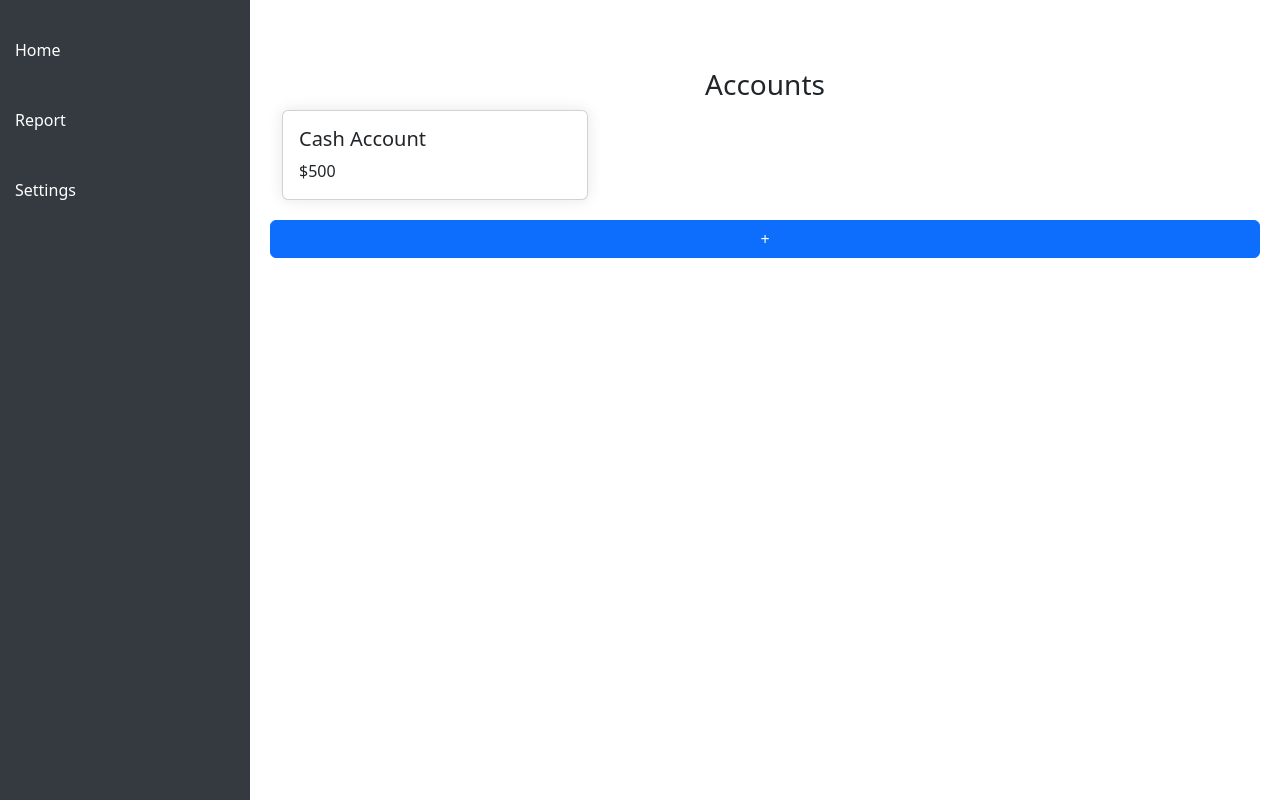
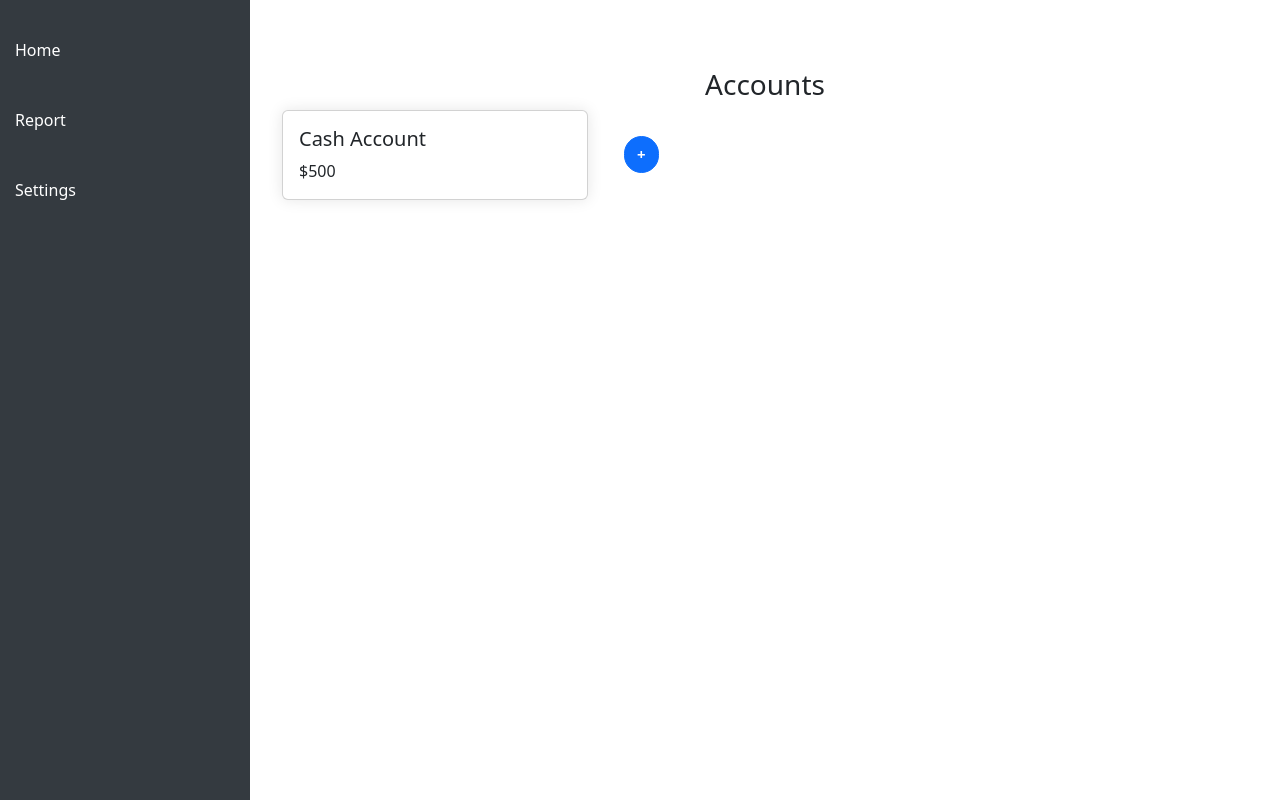
Before and after one commit to alinadodita08/expense_tracker, a Django app: page / in a window 1280 px wide. Run offline with Django 4.2, Linux system fonts and the light colour scheme; the visitor is signed in with stand-in values (Sample User, id 1).

Commit message:
added button

```diff
--- a/budget/templates/home.html
+++ b/budget/templates/home.html
@@ -21,7 +21,9 @@
                     </div>
                 </div>
             </div>
-                <button class="btn btn-primary">+</button>
+            <div class="col-md-1 d-flex align-items-center justify-content-center" style="padding-bottom: 20px;">
+                <button class="btn btn-primary" style="font-size: 15px;font-weight: bold;border-radius: 20px;">+</button>
+            </div>
         </div>
     </div>
 </div>
```
Lines whose indentation alone changed are shown as unchanged.
